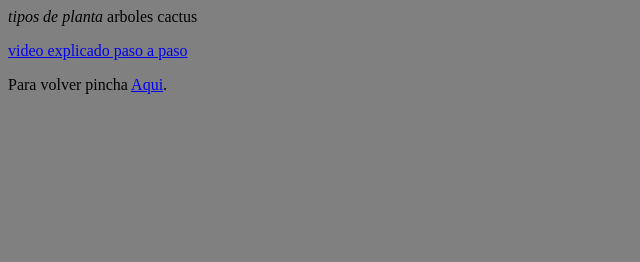
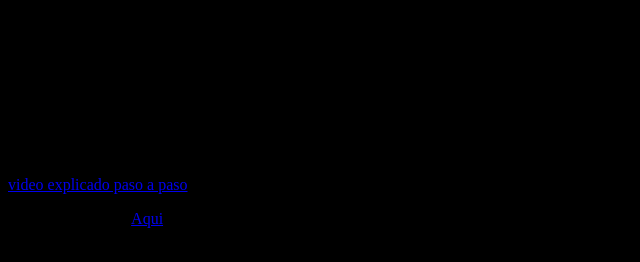
Before and after one commit to aaron7780/aaron7780.github.io, a plain HTML site: page index1.html in a window 1280 px wide. Shown: the whole page, without its empty margins (0-640 px from the left). Drawn offline with Linux system fonts and the light colour scheme.

Commit message:
Update index1.html

```diff
--- a/index1.html
+++ b/index1.html
@@ -1,22 +1,19 @@
 <html lang="es-ES">
-	<body style="background-color:grey"
+	<body style="background-color:black"
 	<table border="1">
 		<tr>
 			<td><I>tipos de planta</I></td>
 			<td>arboles</td>
 			<td>cactus</td>
-			<td></td>
+			<td>flores</td>
+			<td>etc</td>
 	</tr>
-<tr>
-	<td>
-
-
-
-
-
-
-
-
+	<p><h1>Paso a paso</h1><p/>
+	<ol>
+		<li>cogemos una semilla o una planta</li>
+		<li>la transplantamos a una maseta</li>
+		<li> lo regamos y listo</li>
+	</ol>
 
 	<p><a href="https://www.youtube.com/watch?v=IBAROz_KWZI">video explicado paso a paso</a></p>
 	<p>Para volver pincha <a href="index.html">Aqui</a>.</p>
```
